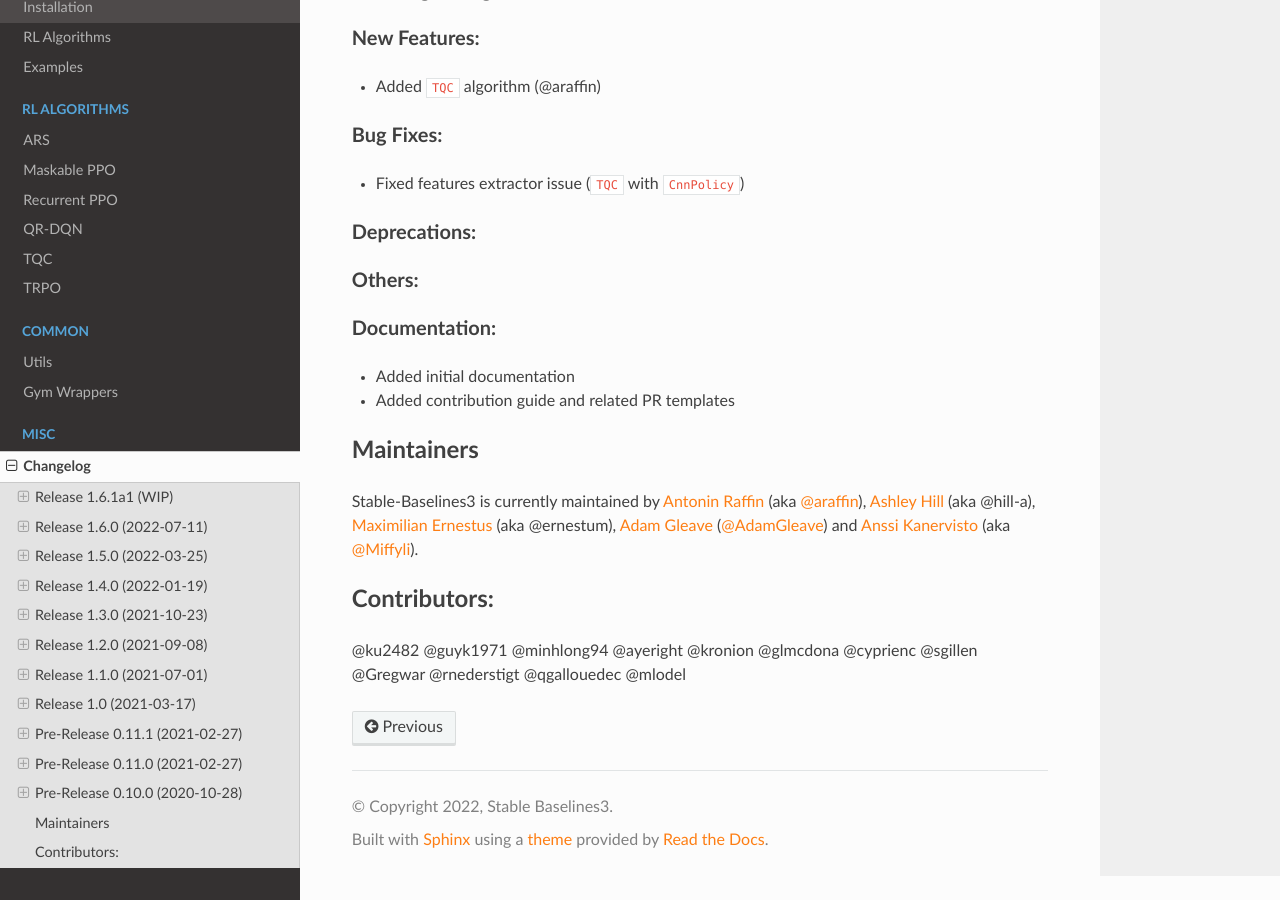
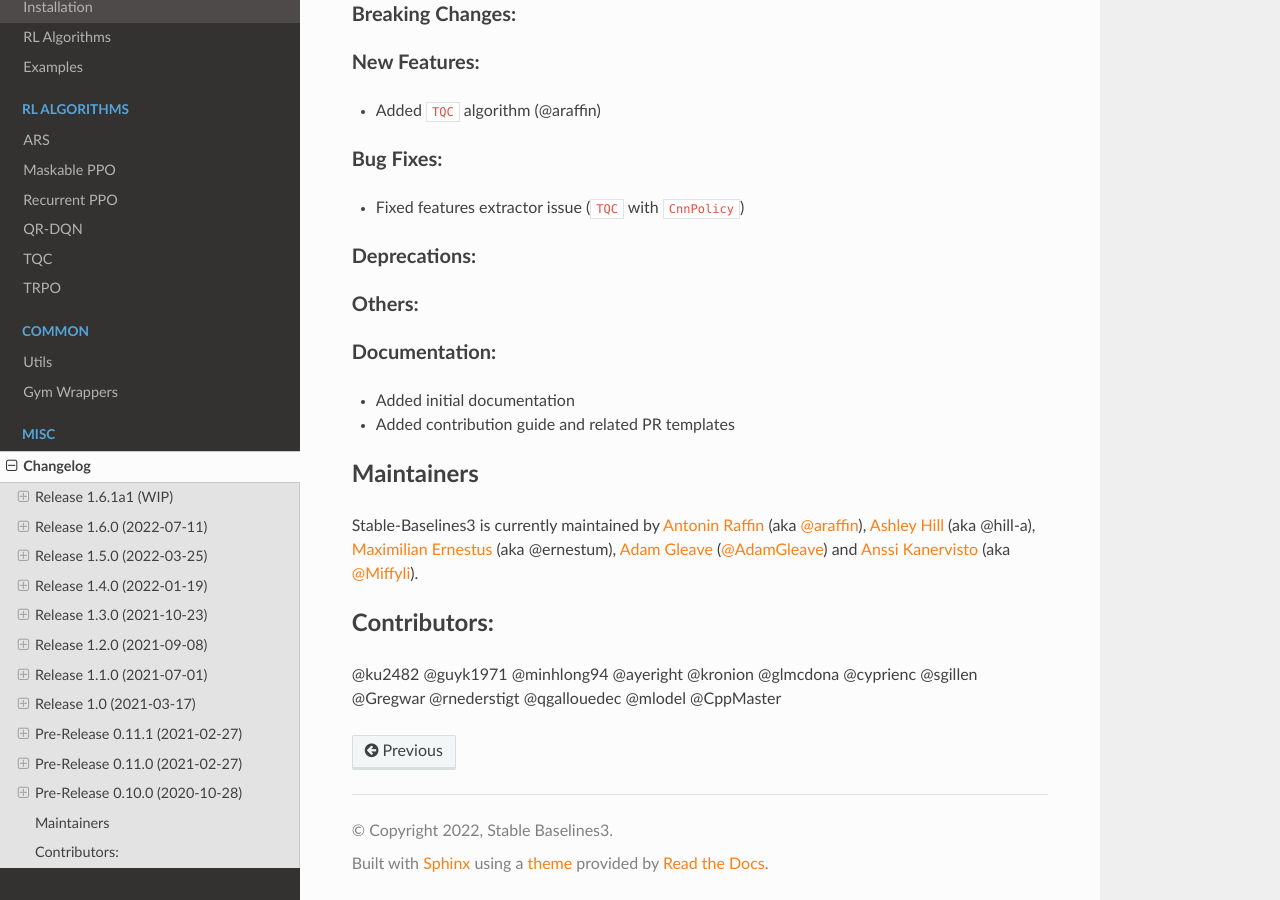
Before and after one commit to Stable-Baselines-Team/stable-baselines3-contrib, a Sphinx documentation site: the page built from docs/misc/changelog.rst, in a window 1280 px wide and 900 px high, scrolled down 5425 px. Built offline with Sphinx 7.4.7 and the Read the Docs theme 2.0.0, drawn with Linux system fonts in a browser that asks for light colours; some of the changed text lies outside the part shown.

Commit message:
updated changelog.rst

```diff
--- a/docs/misc/changelog.rst
+++ b/docs/misc/changelog.rst
@@ -296,4 +297,4 @@
 -------------
 
 @ku2482 @guyk1971 @minhlong94 @ayeright @kronion @glmcdona @cyprienc @sgillen @Gregwar @rnederstigt @qgallouedec
-@mlodel
+@mlodel @CppMaster
```
Also changed, not shown: other parts of docs/misc/changelog.rst (+1 -0 lines).
